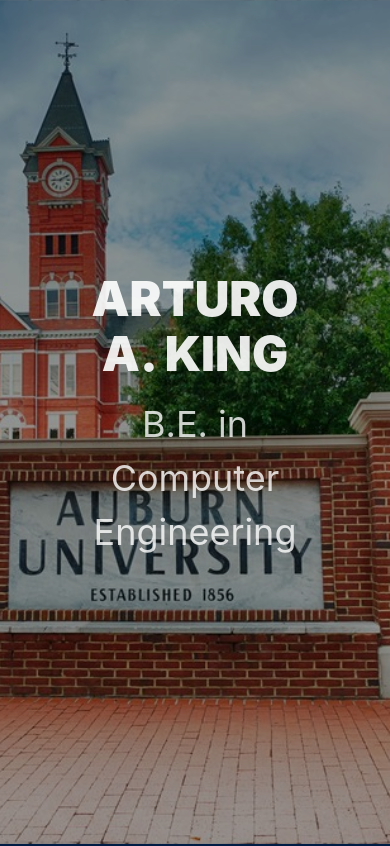
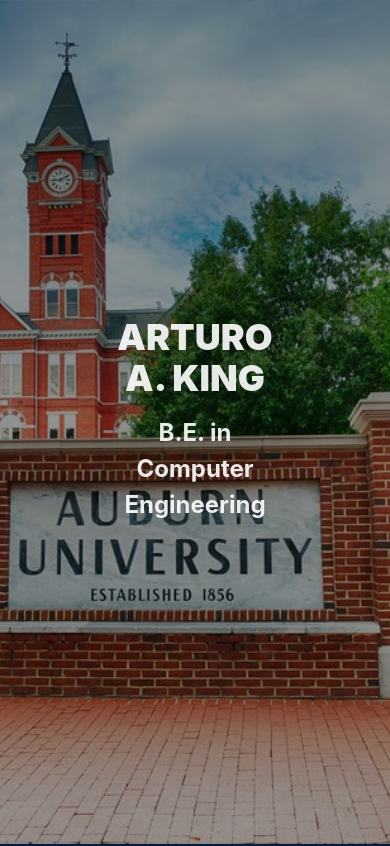
Before and after one commit to heyitsaking/heyitsaking.github.io, a React (Create React App) app: page / in a window 390 px wide. Shown: the top 846 px of the page. Built offline with nearby package versions, Linux system fonts and the light colour scheme.

Commit message:
changed title text responsiveness

```diff
--- a/src/App.js
+++ b/src/App.js
@@ -31,10 +31,10 @@
                       <div class={`jumbotron`}>
                           <div class={`main-text bg-black-40`}>
                               <header class={`resize tc flex flex-column justify-center items-center`}>
-                                  <h1 class={`f-5-ns f1 ttu fw9 white-90 mv3`}>
+                                  <h1 class={`f1-ns f2 ttu fw9 white-90 mv3`}>
                                       Arturo A. King
                                   </h1>
-                                  <h2 class={`f-1-ns f2 fw4 white-80 mt0 lh-copy`}>
+                                  <h2 class={`f2-ns f3 fw7 white-90 mt0 lh-copy`}>
                                       B.E. in Computer Engineering
                                   </h2>
                               </header>
```
